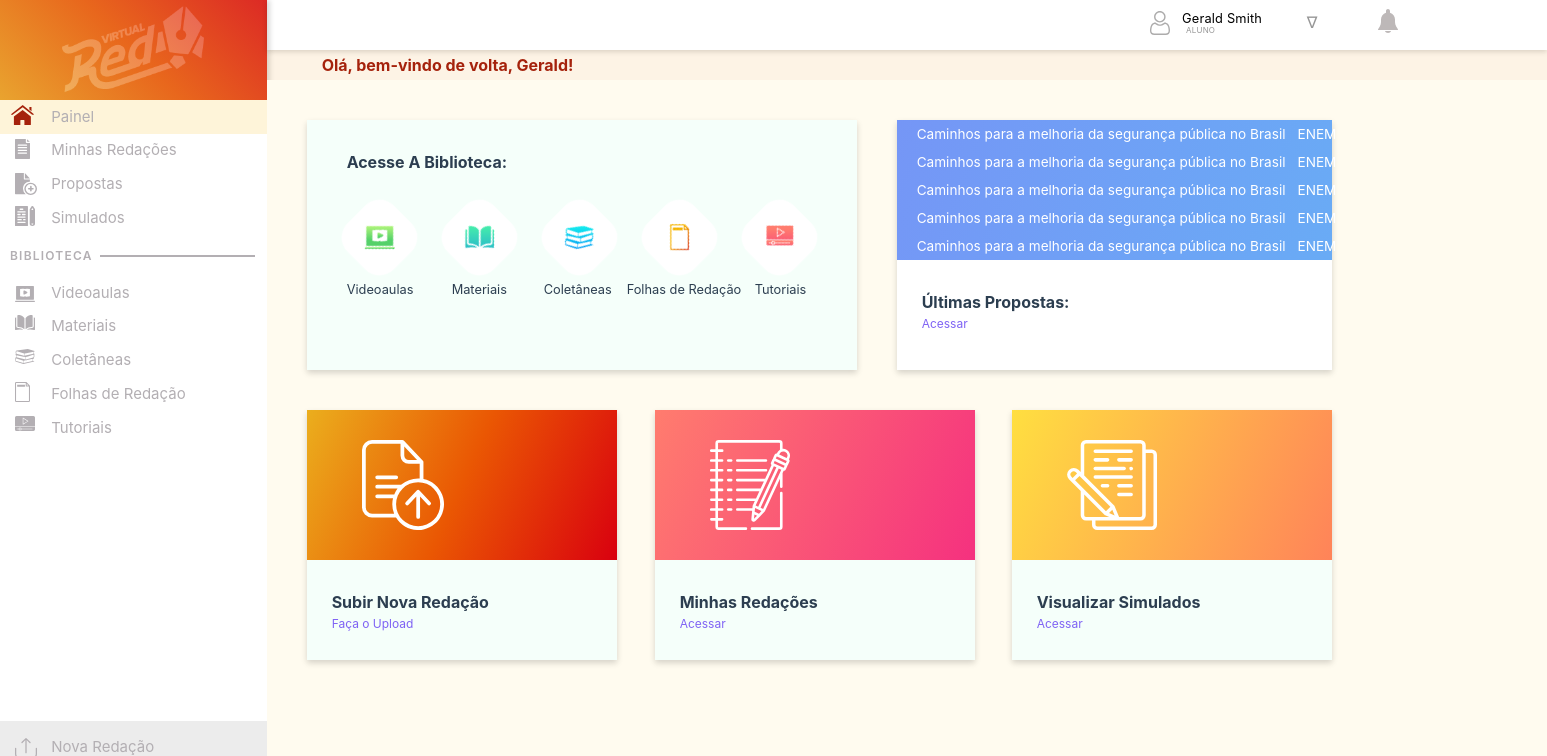
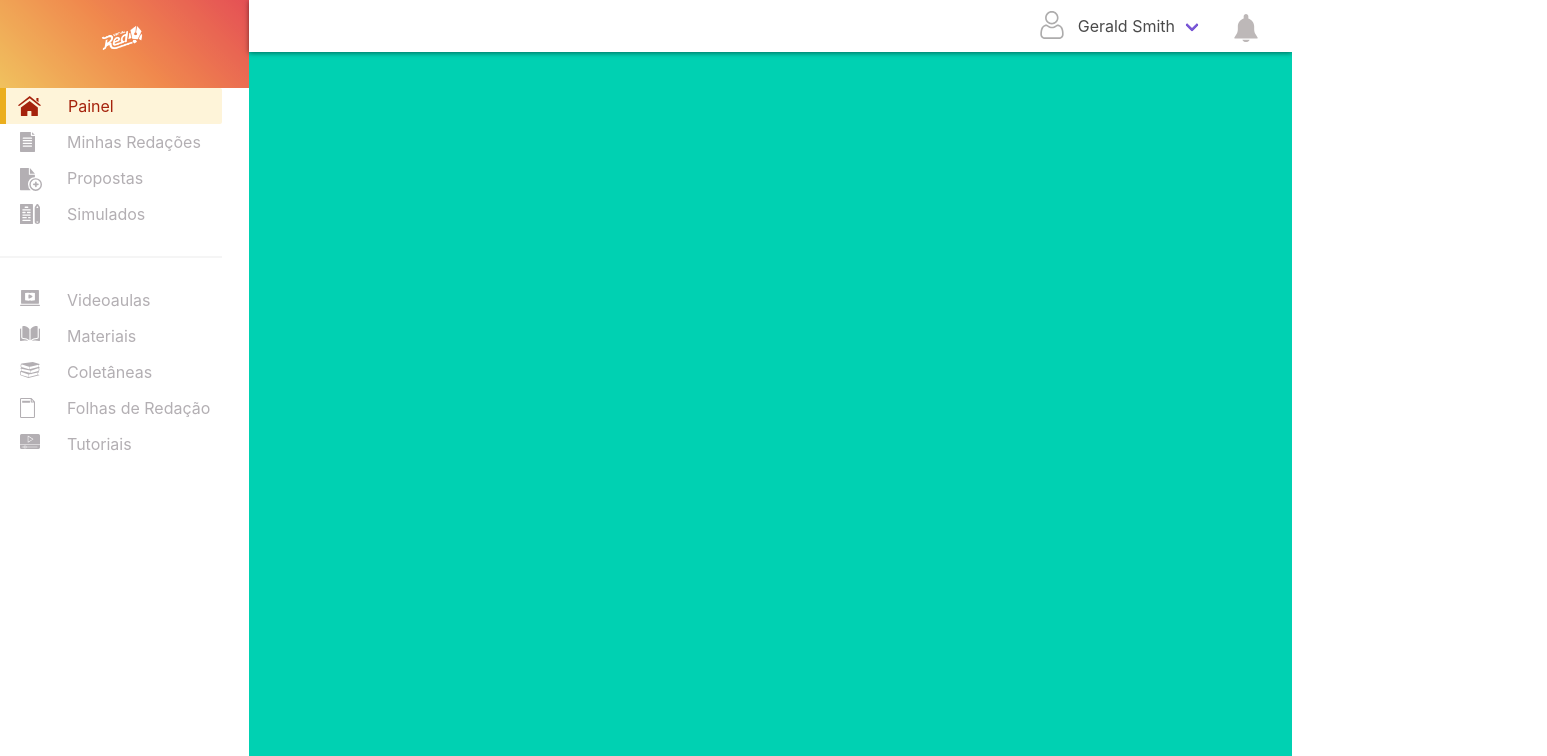
Before and after one commit to GabrielTura/internship-project, a Vue app: page /dashboard in a window 1280 px wide. Shown: the top 756 px of the page, 1547 px wide, since content can reach past the window. Built offline with nearby package versions, Linux system fonts and the light colour scheme.

Commit message:
Fix Reponsive Bug - DashboardMenu and DashboardNavBar

```diff
--- a/src/App.vue
+++ b/src/App.vue
@@ -9,6 +9,7 @@
   -webkit-font-smoothing: antialiased;
   -moz-osx-font-smoothing: grayscale;
   color: #2c3e50;
+  text-align: center;
 }
 
 #nav {
--- a/src/components/DashboardMenu.vue
+++ b/src/components/DashboardMenu.vue
@@ -1,51 +1,56 @@
 <template>
-    <b-menu class="dash">
-      <div class="icon-back">
-        <div class="gradient-color-overlay"></div>
-      </div>
-        <b-menu-list>
-            <div style="background-color: #F5B40026;">
-              <img style="position:absolute;margin-left:11px;margin-top:5px;" src="../assets/home.svg"/>
-              <b-menu-item class="itens-text" label="Painel"></b-menu-item>
-            </div>
-            <div>
-              <img class="img-item" src="../assets/file.svg"/>
-              <b-menu-item class="itens-text" label="Minhas Redações"></b-menu-item>
-            </div>
-            <div>
-              <img class="img-item" src="../assets/propostas.svg"/>
-              <b-menu-item class="itens-text" label="Propostas"></b-menu-item>
-            </div>
-            <div>
-              <img class="img-item" src="../assets/simulado.svg"/>
-              <b-menu-item class="itens-text" label="Simulados"></b-menu-item>
-            </div>
-        </b-menu-list>
-        <b-menu-list label="BIBLIOTECA"><hr class="hr-label">
-            <div>
-              <img class="img-item" src="../assets/videoaulas-1.svg"/>
-              <b-menu-item class="itens-text" style="margin-top:-5px;" label="Videoaulas"></b-menu-item>
-            </div>
-            <div>
-              <img class="img-item" src="../assets/materiais-1.svg"/>
-              <b-menu-item class="itens-text" label="Materiais"></b-menu-item>
-            </div>
-            <div>
-              <img class="img-item" src="../assets/coletaneas-1.svg"/>
-              <b-menu-item class="itens-text" label="Coletâneas"></b-menu-item>
-            </div>
-            <div>
-              <img class="img-item" src="../assets/folha_redacao-1.svg"/>
-              <b-menu-item class="itens-text" label="Folhas de Redação"></b-menu-item>
-            </div>
-            <div>
-              <img class="img-item" src="../assets/tutoriais-1.svg"/>
-              <b-menu-item class="itens-text" label="Tutoriais"></b-menu-item>
-            </div>
-            <div style="margin-top:276px;height:50px;background-color:#ECECEC;">
-              <img class="img-item" style="margin-top:17px;" src="../assets/upload.svg"/>
-              <b-menu-item class="itens-text" style="margin-top:10px;" label="Nova Redação"></b-menu-item>
-            </div>
-        </b-menu-list>
-    </b-menu>
+  <div class="column is-one-fifth">
+    <div class="navbar-brand gradient-color-overlay">
+      <a class="navbar-item brand-logo">
+        <img src="../assets/logo-dash-large.png">
+      </a>
+    </div>
+    <aside class="menu">
+      <ul class="menu-list">
+        <li>
+            <a class="menu-li-active">
+              <img src="../assets/home.svg" style="position: absolute;"/>
+              <span class="menu-li-text-active">Painel</span>
+            </a>
+            <a>
+              <img src="../assets/file.svg" class="menu-li-img"/>
+              <span class="menu-li-text">Minhas Redações</span>
+            </a>
+            <a>
+              <img src="../assets/propostas.svg" class="menu-li-img"/>
+              <span class="menu-li-text">Propostas</span>
+            </a>
+            <a>
+              <img src="../assets/simulado.svg" class="menu-li-img"/>
+              <span class="menu-li-text">Simulados</span>
+            </a>
+            <hr>
+            <a>
+              <img src="../assets/videoaulas-1.svg" class="menu-li-img"/>
+              <span class="menu-li-text">Videoaulas</span>
+            </a>
+            <a>
+              <img src="../assets/materiais-1.svg" class="menu-li-img"/>
+              <span class="menu-li-text">Materiais</span>
+            </a>
+            <a>
+              <img src="../assets/coletaneas-1.svg" class="menu-li-img"/>
+              <span class="menu-li-text">Coletâneas</span>
+            </a>
+            <a>
+              <img src="../assets/folha_redacao-1.svg" class="menu-li-img"/>
+              <span class="menu-li-text">Folhas de Redação</span>
+            </a>
+            <a>
+              <img src="../assets/tutoriais-1.svg" class="menu-li-img"/>
+              <span class="menu-li-text">Tutoriais</span>
+            </a>
+            <a style="margin-top:300px;">
+              <img src="../assets/upload.svg" class="menu-li-img"/>
+              <span class="menu-li-text">Nova Redação</span>
+            </a>
+        </li>
+      </ul>
+    </aside>
+  </div>
 </template>
--- a/src/components/DashboardNavBar.vue
+++ b/src/components/DashboardNavBar.vue
@@ -1,26 +1,27 @@
 <template>
-  <div class="dashNav">
-    <section>
-        <b-dropdown class="sect-drop" hoverable aria-role="list">
-            <button class="button" slot="trigger">
-                <div class="profile-img">
-                    <img class="profile-img" src="../assets/profile.svg"/>
+    <nav class="navbar is-transparent">
+        <div class="navbar-menu">
+            <div class="navbar-end">
+                <div class="navbar-item has-dropdown is-hoverable">
+                    <img src="../assets/profile.svg" class="profile-img"/>
+                    <a class="navbar-link">
+                        Gerald Smith
+                    </a>
+                    <div class="navbar-dropdown is-right is-boxed">
+                        <a class="navbar-item">
+                            Meu Perfil
+                        </a>
+                        <router-link to="/">
+                            <a class="navbar-item">
+                                Sair
+                            </a>
+                        </router-link>
+                    </div>
                 </div>
-                <span class="profile-name">Gerald Smith</span>
-                <span class="profile-type">ALUNO</span>
-            </button>
-
-            <img class="img-drop" src="../assets/profile.svg"/>
-            <b-dropdown-item class="itens-drop" aria-role="listitem">Meu Perfil</b-dropdown-item>
-            <img class="img-drop" src="../assets/logout.svg"/>
-            <router-link to="/"><b-dropdown-item class="itens-drop" aria-role="listitem">Sair</b-dropdown-item></router-link>
-        </b-dropdown>
-        <span class="span-esp">&nabla;</span>
-        <div class="div-notif">
-            <button class="btn-notif">
-                <img class="img-notif" src="../assets/notification.svg"/>
-            </button>
+                <a class="button is-white notification-btn">
+                    <img src="../assets/notification.svg" class="notification-img"/>
+                </a>
+            </div>
         </div>
-    </section>
-  </div>
+    </nav>
 </template>
--- a/src/scss/_DashboardMain.scss
+++ b/src/scss/_DashboardMain.scss
@@ -91,10 +91,9 @@
         padding-left: 20px;
     }
     .span-div-carousel {
-        text-align: start;
         font-weight: bold;
         font-size: 18px;
-        margin-left: 30px;
+        margin-left: -210px;
     }
     .carousel-slides{
         text-align: center;
@@ -130,6 +129,25 @@
     .VueCarousel-dot-container{
         display: none !important;
     }
+}
+@media only screen and (min-width: 768px){
+    .div-dashMain {
+        display: block;
+    }
+    .dash{
+        display: block;
+    }
+    .footer-dash{
+        display: block;
+    }
+    .dashNav{
+        display: block;
+    }
+    .dashNavMens{
+        display: block;
+    }
+    .div-dashMobile {
+        display: none;
     }
     .icon-r{
         height: 90px;
@@ -290,3 +308,4 @@
     .news{
         background: linear-gradient(110deg, #7596F6, #69ABF5);
     }
+}
--- a/src/scss/_DashboardMenu.scss
+++ b/src/scss/_DashboardMenu.scss
@@ -1,41 +1,30 @@
-.hr-label{
-    margin-left: 100px;
-    margin-top: -22px;
-    background-color:#B3AFB3;
-    width: 155px;
-  }
-  .img-item{
-    position: absolute;
-    margin-left: 15px;
-    margin-top: 5px;
-  }
-  .itens-text{
-    font-size: 15px;
-    margin-left: 40px;
-  }
-  .menu-list a{
-    color: #B3AFB3 !important;
-  }
-  .menu-label{
-    margin-left: 10px;
-    color: #B3AFB3 !important;
-    font-weight: 600 !important;
-  }
-  .dash{
-    width: 33.33vh;
-    height: 100vh;
-    text-align: start !important;
-    box-shadow: 3px 0px 5px 0px #00000026;
-  }
-  .gradient-color-overlay{
-    width: 100%;
-    height: 100%;
-    background: linear-gradient(114deg, rgb(235, 174, 29), rgb(234, 87, 3), rgb(217, 0, 15));
-    opacity: .7;
-  }
-  .icon-back{
-    background: rgb(228, 139, 88) url("../assets/logo-dash-small.png") no-repeat;    height: 100px;
-    width: 33.33vh;
-    display: flex;
-    background-position-x: center;
-  }
+.menu-list{
+  text-align: start;
+}
+.menu-li-img{
+  position: absolute;
+  margin-left: 20px;
+}
+.menu-li-text {
+  margin-left: 67px;
+  white-space: nowrap;
+  color: #B3AFB3;
+}
+.menu-li-active{
+  background-color: #F5B40026;
+  border-left: 18px solid #EBAE1D;
+}
+.menu-li-text-active {
+  margin-left: 50px;
+  white-space: nowrap;
+  color: #A5220C !important;
+}
+.navbar-brand {
+  height: 100px !important;
+}
+.brand-logo {
+  margin-left: 100px;
+}
+.is-one-fifth {
+  padding: 0 !important;
+}
--- a/src/scss/_DashboardNavBar.scss
+++ b/src/scss/_DashboardNavBar.scss
@@ -1,78 +1,26 @@
-.span-esp {
-    color:#979797;
-    position: fixed;
-    margin-top: 10px;
+.dashNav {
+    background-color: #00d1b2;
+    padding: 0 !important;
 }
-.sect-drop {
-    margin-left: 110vh;
+.navbar {
+    margin-top: 12px;
+    height: 50px !important;
+    box-shadow: 0px 1px 5px 0px rgba(0,0,0,0.5);
 }
-.div-notif {
-    margin-top: -50px !important;
-    margin-left: 137vh;
+.navbar-dropdown {
+    width: 180px;
 }
-.btn-notif {
-    background-color: #fff;
-    border-radius: 0 !important;
-    border: none !important;
-    transition: .5s;
-    width: 50px;
+.link-align{
+    margin-right: 50px;
 }
-.img-notif {
-    width: 24px;
-    height: 50px;
+.profile-img{
+    margin-top: 11px;
 }
-.btn-notif:hover {
-    background-color: #F7F7F7;
+.notification-btn{
+    margin-top: 8px;
+    margin-right: 15px;
 }
-.button {
-    width: 160px;
-    height: 45px !important;
-    border-radius: 0 !important;
-    border: none !important;
-    transition: .5s;
+.notification-img{
+    width: 28px;
+    height: 28px;
 }
-.button:hover {
-    background-color: #F7F7F7;
-}
-.profile-img {
-    position: relative;
-    margin-left: -60px;
-    width:24px;
-    height:24px;
-}
-.profile-name {
-    text-align: left;
-    font-size: .8rem;
-    margin-top: -8px;
-    margin-left: -20px;
-    letter-spacing: 0.18px;
-    color: #000;
-    opacity: 1;
-}
-.profile-type {
-    margin-top: 15px;
-    margin-left: -76px;
-    font-size: .5rem;
-    letter-spacing: 0.18px;
-    color: #979797;
-    opacity: 1;
-}
-.img-drop {
-    position: absolute;
-    margin-left: 11px;
-    margin-top: 9px;
-    width: 16px;
-    height: 16px;
-}
-.itens-drop {
-    margin-left: 40px;
-    width: 140px !important;
-}
-.dashNav {
-    position: absolute;
-    top: 0;
-    width: 100%;
-    height: 50px;
-    margin-left: 33.33vh;
-    box-shadow: 0px 2px 5px 0px #00000026;
-}
--- a/src/scss/_Footer.scss
+++ b/src/scss/_Footer.scss
@@ -4,4 +4,5 @@
     letter-spacing: 0.18px;
     color: #b3afb3;
     opacity: 1;
+    text-align: center;
 }
--- a/src/scss/_columns.scss
+++ b/src/scss/_columns.scss
@@ -1,59 +1,62 @@
-/*   is-full  */.column.is-full, .column.is-full-tablet {
+$bg-color-test: #00d1b2;
+
+/*   is-full  */
+.column.is-full, .column.is-full-tablet {
     flex: none;
     width: 100%;
-    background-color: #00d1b2;
+    background-color: $bg-color-test;
 }
 /*   is-four-fifths   */
 .column.is-four-fifths, .column.is-four-fifths-tablet {
     flex: none;
     width: 80%;
-    background-color: #00d1b2;
+    background-color: $bg-color-test;
 }
 /*   is-three-quarters   */
 .column.is-three-quarters, .column.is-three-quarters-tablet {
     flex: none;
     width: 75%;
-    background-color: #00d1b2;
+    background-color: $bg-color-test;
 }
 /*   is-two-thirds   */
 .column.is-two-thirds, .column.is-two-thirds-tablet {
     flex: none;
     width: 66.6666%;
-    background-color: #00d1b2;
+    background-color: $bg-color-test;
 }
 /*   is-three-fifths   */
 .column.is-three-fifths, .column.is-three-fifths-tablet {
     flex: none;
     width: 60%;
-    background-color: #00d1b2;
+    background-color: $bg-color-test;
 }
 /*   is-half   */
 .column.is-half, .column.is-half-tablet {
     flex: none;
     width: 50%;
-    background-color: #00d1b2;
+    background-color: $bg-color-test;
 }
 /*   is-two-fifths   */
 .column.is-two-fifths, .column.is-two-fifths-tablet {
     flex: none;
     width: 40%;
-    background-color: #00d1b2;
+    background-color: $bg-color-test;
 }
 /*   is-on-third   */
 .column.is-one-third, .column.is-one-third-tablet {
     flex: none;
     width: 33.3333%;
-    background-color: #00d1b2;
+    background-color: $bg-color-test;
 }
 /*   is-one-quarter   */
 .column.is-one-quarter, .column.is-one-quarter-tablet {
     flex: none;
     width: 25%;
-    background-color: #00d1b2;
+    background-color: $bg-color-test;
 }
 /*   is-fifth   */
 .column.is-one-fifth, .column.is-one-fifth-tablet {
     flex: none;
     width: 20%;
-    background-color: #00d1b2;
+    background-color: $bg-color-test;
 }
--- a/src/views/Dashboard.vue
+++ b/src/views/Dashboard.vue
@@ -1,10 +1,14 @@
 <template>
   <div class="dashboard">
-    <DashboardMenu />
-    <DashboardNavBar />
-    <DashboardNavBarMessage />
+    <div class="columns">
+      <DashboardMenu />
+      <div class="column dashNav">
+        <DashboardNavBar />
+      </div>
+    </div>
+    <!--<DashboardNavBarMessage />
     <DashboardMain />
-    <DashboardFooter />
+    <DashboardFooter />-->
   </div>
 </template>
 
@@ -12,18 +16,18 @@
 // @ is an alias to /src
 import DashboardMenu from "@/components/DashboardMenu.vue";
 import DashboardNavBar from "@/components/DashboardNavBar.vue";
-import DashboardNavBarMessage from "@/components/DashboardNavBarMessage.vue";
-import DashboardMain from "@/components/DashboardMain.vue";
-import DashboardFooter from "@/components/DashboardFooter.vue";
+//import DashboardNavBarMessage from "@/components/DashboardNavBarMessage.vue";
+//import DashboardMain from "@/components/DashboardMain.vue";
+//import DashboardFooter from "@/components/DashboardFooter.vue";
 
 export default {
   name: "Dashboard",
   components: {
     DashboardMenu,
     DashboardNavBar,
-    DashboardNavBarMessage,
-    DashboardMain,
-    DashboardFooter
+    //DashboardNavBarMessage,
+    //DashboardMain,
+    //DashboardFooter
   }
 };
 </script>
@@ -37,4 +41,4 @@ export default {
 <style src="@/scss/_Footer.scss" lang="scss"></style>
 <style src="@/scss/_FormLogin.scss" lang="scss"></style>
 <style src="@/scss/_NavBar.scss" lang="scss"></style>
-<style src="@/scss/_columns.scss" lang="scss"></style>
+<!--<style src="@/scss/_columns.scss" lang="scss"></style>-->
```
Lines whose indentation alone changed are shown as unchanged.
